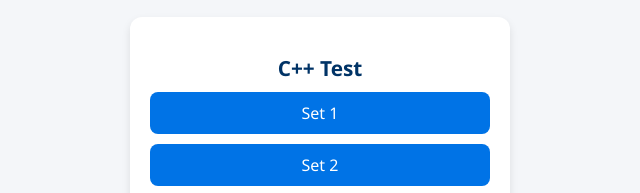
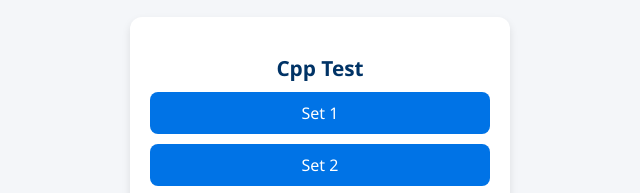
Before and after one commit to jkumar009/lcctest, a plain HTML site: page index.html in a window 1280 px wide. Shown: the part 270-463 px from the top of the page, 320-960 px from the left. Drawn offline with Linux system fonts and the light colour scheme.

Commit message:
Update index.html

```diff
--- a/index.html
+++ b/index.html
@@ -92,7 +92,7 @@
     <div class="test-list">
       <!-- C++ Test -->
       <div class="test-card">
-        <h2>C++ Test</h2>
+        <h2>Cpp Test</h2>
         <div class="set-list">
           <a href="test.html?title=C++%20Set%201&link=https://forms.gle/TUE32KzqDALJq4cs5">Set 1</a>
           <a href="test.html?title=C++%20Set%202&link=https://forms.gle/8JAFPpMcy57x5PH28">Set 2</a>
```
